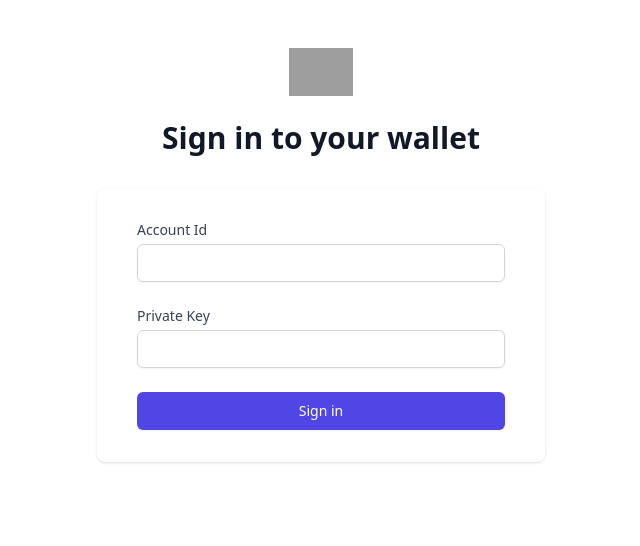
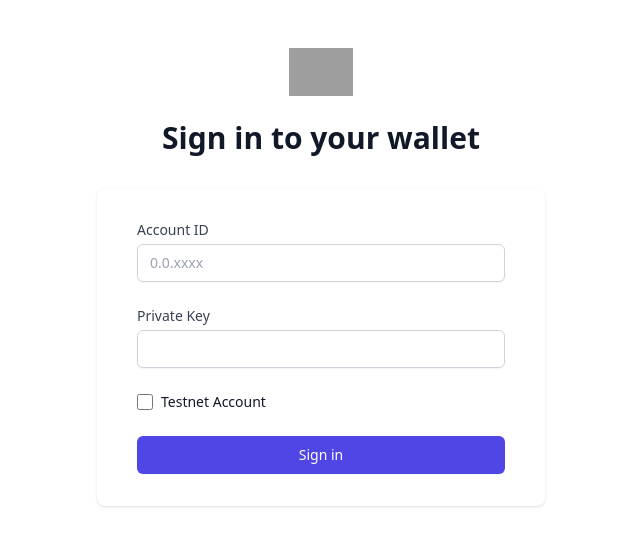
Before and after one commit to oadtz/hedera-wallet, a React (Create React App) app: page / in a window 1280 px wide. Shown: the top 546 px of the page, without its empty margins (319-959 px from the left). Built offline with nearby package versions, Linux system fonts and the light colour scheme; grey boxes are pictures that could not be loaded.

Commit message:
no message

```diff
--- a/src/components/App.tsx
+++ b/src/components/App.tsx
@@ -22,7 +22,7 @@ const App: React.FunctionComponent = () => {
                 htmlFor="accountId"
                 className="block text-sm font-medium text-gray-700"
               >
-                Account Id
+                Account ID
               </label>
               <div className="mt-1">
                 <input
@@ -30,6 +30,7 @@ const App: React.FunctionComponent = () => {
                   name="accountId"
                   type="text"
                   required
+                  placeholder="0.0.xxxx"
                   className="appearance-none block w-full px-3 py-2 border border-gray-300 rounded-md shadow-sm placeholder-gray-400 focus:outline-none focus:ring-indigo-500 focus:border-indigo-500 sm:text-sm"
                 />
               </div>
@@ -53,6 +54,23 @@ const App: React.FunctionComponent = () => {
               </div>
             </div>
 
+            <div className="flex items-center justify-between">
+              <div className="flex items-center">
+                <input
+                  id="remember-me"
+                  name="remember-me"
+                  type="checkbox"
+                  className="h-4 w-4 text-indigo-600 focus:ring-indigo-500 border-gray-300 rounded"
+                />
+                <label
+                  htmlFor="remember-me"
+                  className="ml-2 block text-sm text-gray-900"
+                >
+                  Testnet Account
+                </label>
+              </div>
+            </div>
+
             <div>
               <button
                 type="submit"
```
